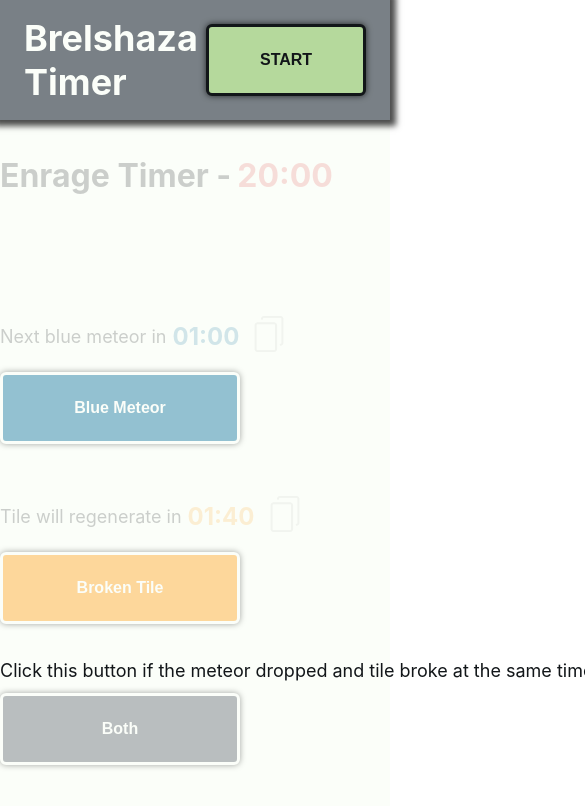
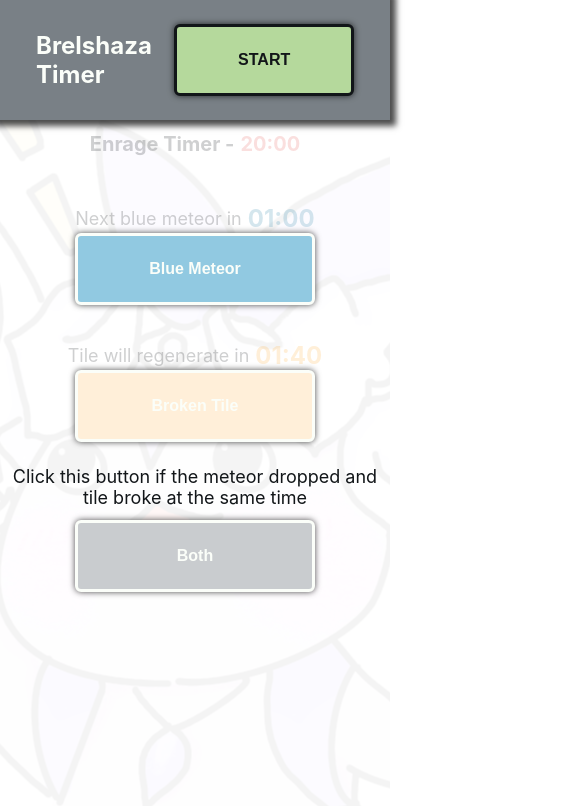
Before and after one commit to Incendie/Brelshaza-Overlay, a React (Create React App) app in the folder web-app/: page / in a window 390 px wide. Shown: the top 806 px of the page, 585 px wide, since content can reach past the window. Built offline with nearby package versions, Linux system fonts and the light colour scheme.

Commit message:
Loop meteor timer

```diff
--- a/web-app/src/App.scss
+++ b/web-app/src/App.scss
@@ -1,4 +1,17 @@
+@import './variables';
+
 .App {
-  background: var(--white);
+  background: $white;
   height: 100vh;
+  display: flex;
+  flex-direction: column;
+  background-image: url('./assets/brelHi.png');
+  background-repeat: no-repeat;
+  background-position: center;
 }
+
+.overlay {
+  background-color: rgba(255, 255, 255, 0.95);
+  height: 100%;
+  width: 100%;
+}
--- a/web-app/src/App.tsx
+++ b/web-app/src/App.tsx
@@ -21,6 +21,7 @@ function App() {
 
   return (
     <div className="App">
+      <div className="overlay">
         <Header onStartReset={onStartReset} fightStarted={fightStarted} />
         <Body
           enrageTimer={enrageTimer}
@@ -28,6 +29,7 @@ function App() {
           setEnrageTimer={setEnrageTimer}
         />
       </div>
+    </div>
   );
 }
 
--- a/web-app/src/_shared/components/Button/styles.scss
+++ b/web-app/src/_shared/components/Button/styles.scss
@@ -1,8 +1,10 @@
+@import '../../../variables';
+
 button {
   border-radius: 6px;
-  border: 3px solid var(--white);
-  box-shadow: 0 0 6px 0px var(--shadow);
-  color: var(--white);
+  border: 3px solid $white;
+  box-shadow: 0 0 6px 0px $shadow;
+  color: $white;
   cursor: pointer;
   font-size: 1rem;
   font-weight: bold;
@@ -14,7 +16,6 @@ button {
   }
 
   &:disabled {
-    opacity: 0.5;
     cursor: not-allowed;
   }
 }
--- a/web-app/src/_shared/components/Timer/Timer.tsx
+++ b/web-app/src/_shared/components/Timer/Timer.tsx
@@ -54,9 +54,9 @@ const Timer: React.FC<ITimer> = ({
   const formatEnrageTimeLeft = useCallback(() => {
     // Format to mm:ss left on the enrage timer
     if (enrageTimer && variant !== TIMER_TYPE.ENRAGE)
-      return formatTimeLeft(enrageTimer - timeLeft);
+      return formatTimeLeft(enrageTimer - time);
     return '';
-  }, [enrageTimer, formatTimeLeft, timeLeft, variant]);
+  }, [enrageTimer, formatTimeLeft, time, variant]);
 
   const onTimerClick = (e: React.MouseEvent) => {
     // If the button next to the timer is clicked
@@ -119,9 +119,16 @@ const Timer: React.FC<ITimer> = ({
       if (start) {
         setTimeLeft(prevTime => {
           if (prevTime <= 0) {
-            clearInterval(timerInterval);
-            setShowEnrageTimeLeft(false);
-            setStart(false);
+            if (variant === TIMER_TYPE.TILE) {
+              clearInterval(timerInterval);
+              setShowEnrageTimeLeft(false);
+              setStart(false);
+            }
+            if (variant === TIMER_TYPE.METEOR) {
+              setEnrageTimeLeft(formatEnrageTimeLeft());
+              return time;
+            }
+
             return 0;
           }
 
@@ -133,7 +140,7 @@ const Timer: React.FC<ITimer> = ({
     if (!start) clearInterval(timerInterval);
 
     return () => clearInterval(timerInterval);
-  }, [start, timeLeft]);
+  }, [formatEnrageTimeLeft, start, time, timeLeft, variant]);
 
   const timeLeftVerbiage = () => {
     switch (variant) {
@@ -186,7 +193,7 @@ const Timer: React.FC<ITimer> = ({
   const disabled = !(fightStarted && (variant === TIMER_TYPE.ENRAGE || start));
 
   // Show the flashing warning at 3 seconds
-  const showWarning = timeLeft < 3;
+  const showWarning = timeLeft < 5;
 
   const warningVerbiage = () => {
     switch (variant) {
--- a/web-app/src/_shared/components/Timer/styles.scss
+++ b/web-app/src/_shared/components/Timer/styles.scss
@@ -1,3 +1,5 @@
+@import '../../../variables';
+
 .warning {
   font-size: 2rem;
   font-weight: bold;
@@ -18,21 +20,31 @@
   &.disabled {
     opacity: 0.2;
   }
+
+  @media screen and (max-width: 576px) {
+    flex-direction: column;
+    align-items: center;
+  }
 }
 
 .enrage-timer-container {
-  height: 120px;
+  height: 60px;
   font-size: 2rem;
   font-weight: bold;
   margin-bottom: 24px;
 
+  @media screen and (max-width: 576px) {
+    font-size: 1.25rem;
+    margin-bottom: 12px;
+  }
+
   span:last-child {
-    color: var(--red);
+    color: $red;
     font-weight: bold;
   }
 
   .warning {
-    color: var(--red);
+    color: $red;
   }
 
   .button-container {
@@ -44,34 +56,42 @@
 .blue-meteor-timer-container {
   margin-bottom: 36px;
 
-  button {
-    background: var(--blue);
+  .button-container button {
+    background: $blue;
+
+    &:disabled {
+      background-color: lighten($blue, 30%);
+    }
   }
 
   span:last-child {
-    color: var(--blue);
+    color: $blue;
     font-weight: bold;
     font-size: 1.5rem;
   }
 
   .warning {
-    color: var(--blue);
+    color: $blue;
   }
 }
 
 .broken-tile-timer-container {
-  button {
-    background: var(--yellow);
+  .button-container button {
+    background: $yellow;
+
+    &:disabled {
+      background-color: lighten($yellow, 30%);
+    }
   }
 
   span:last-child {
-    color: var(--yellow);
+    color: $yellow;
     font-weight: bold;
     font-size: 1.5rem;
   }
 
   .warning {
-    color: var(--yellow);
+    color: $yellow;
   }
 }
 
@@ -84,6 +104,10 @@ button.copy {
   &:disabled {
     opacity: 0.2;
   }
+
+  @media screen and (max-width: 576px) {
+    display: none;
+  }
 }
 
 .button-container {
@@ -93,17 +117,29 @@ button.copy {
   opacity: 1;
 
   button:not([disabled]):hover {
-    border-color: var(--black);
-    color: var(--black);
+    border-color: $black;
+    color: $black;
+  }
+
+  @media screen and (max-width: 576px) {
+    flex-direction: column;
+    align-items: center;
+    gap: 12px;
+    max-height: 120px;
+
+    p {
+      text-align: center;
+      font-size: 1.5rem;
+    }
   }
 
   p {
-    animation-name: flash;
+    animation-name: flashFadeOut;
     animation-duration: 1s;
     animation-iteration-count: 3;
     animation-timing-function: ease-in-out;
 
-    @keyframes flash {
+    @keyframes flashFadeOut {
       0% {
         opacity: 1;
       }
--- /dev/null
+++ b/web-app/src/_variables.scss
@@ -0,0 +1,8 @@
+$black: #121619;
+$white: #fbfef9;
+$blue: #2e86ab;
+$yellow: #ffb140;
+$red: #e65f5c;
+$green: #b5d99c;
+$grey: #798086;
+$shadow: rgba(0, 0, 0, 0.7);
--- a/web-app/src/components/Body/Body.tsx
+++ b/web-app/src/components/Body/Body.tsx
@@ -32,6 +32,7 @@ const Body: React.FC<IBody> = ({
           setEnrageTimer={setEnrageTimer}
           time={TIMER.ENRAGE}
           variant={TIMER_TYPE.ENRAGE}
+          key={TIMER_TYPE.ENRAGE}
         />
         <Timer
           enrageTimer={enrageTimer}
@@ -41,6 +42,7 @@ const Body: React.FC<IBody> = ({
           setForceStart={setForceStart}
           time={TIMER.METEOR}
           variant={TIMER_TYPE.METEOR}
+          key={TIMER_TYPE.METEOR}
         />
         <Timer
           enrageTimer={enrageTimer}
@@ -50,6 +52,7 @@ const Body: React.FC<IBody> = ({
           setForceStart={setForceStart}
           time={TIMER.TILE}
           variant={TIMER_TYPE.TILE}
+          key={TIMER_TYPE.TILE}
         />
         <p className="both-button-caption">
           Click this button if the meteor dropped and tile broke at the same
--- a/web-app/src/components/Body/styles.scss
+++ b/web-app/src/components/Body/styles.scss
@@ -1,12 +1,36 @@
+@import '../../variables';
+
 main {
-  width: 900px;
-  margin: 36px auto;
+  max-width: 900px;
+  max-height: 100vh;
+  margin: 120px auto 0;
+  padding: 0 12px;
+}
+
+.timers-box {
+  padding: 36px 0;
+
+  @media screen and (max-width: 576px) {
+    padding: 12px 0;
+    display: flex;
+    flex-direction: column;
+    align-items: center;
+  }
 }
 
 .both-button {
-  background: var(--grey);
+  background: $grey;
+
+  &:disabled {
+    background-color: lighten($grey, 30%);
+  }
 
   &-caption {
     margin: 36px 0 12px 0;
+
+    @media screen and (max-width: 576px) {
+      margin-top: 24px;
+      text-align: center;
+    }
   }
 }
--- a/web-app/src/components/Header/styles.scss
+++ b/web-app/src/components/Header/styles.scss
@@ -1,14 +1,26 @@
+@import '../../variables';
+
 header {
   height: 120px;
-  padding: 24px;
-  background: var(--grey);
+  padding: 24px 36px;
+  background: $grey;
   display: flex;
   justify-content: space-between;
-  box-shadow: 0 0 6px 6px var(--shadow);
+  align-items: center;
+  box-shadow: 0 0 6px 6px $shadow;
+  position: fixed;
+  top: 0;
+  width: 100vw;
+
+  @media screen and (max-width: 576px) {
+    h1 {
+      font-size: 1.5rem;
+    }
+  }
 }
 
 h1 {
   display: flex;
   align-items: center;
-  color: var(--white);
+  color: $white;
 }
--- a/web-app/src/components/StartReset/styles.scss
+++ b/web-app/src/components/StartReset/styles.scss
@@ -1,23 +1,25 @@
+@import '../../variables';
+
 .start-button {
-  background: var(--green);
-  color: var(--black);
-  border-color: var(--black);
+  background: $green;
+  color: $black;
+  border-color: $black;
   text-transform: uppercase;
 
   &:hover {
-    color: var(--white);
-    border-color: var(--white);
+    color: $white;
+    border-color: $white;
   }
 }
 
 .reset-button {
-  background: var(--red);
-  color: var(--black);
-  border-color: var(--black);
+  background: $red;
+  color: $black;
+  border-color: $black;
   text-transform: uppercase;
 
   &:hover {
-    color: var(--white);
-    border-color: var(--white);
+    color: $white;
+    border-color: $white;
   }
 }
--- a/web-app/src/index.scss
+++ b/web-app/src/index.scss
@@ -1,17 +1,8 @@
-:root {
-  --black: #121619;
-  --white: #fbfef9;
-  --blue: #2e86ab;
-  --yellow: #ffb140;
-  --red: #e65f5c;
-  --green: #b5d99c;
-  --grey: #798086;
-  --shadow: rgba(0, 0, 0, 0.7);
-}
+@import './variables';
 
 * {
   box-sizing: border-box;
-  color: var(--black);
+  color: $black;
 }
 
 body {
```
Also changed, not shown: web-app/src/_shared/utilities/capitalizeEachWord.ts (added, +12 -0 lines), web-app/src/assets/brelHi.png (added). Lines whose indentation alone changed are shown as unchanged.
